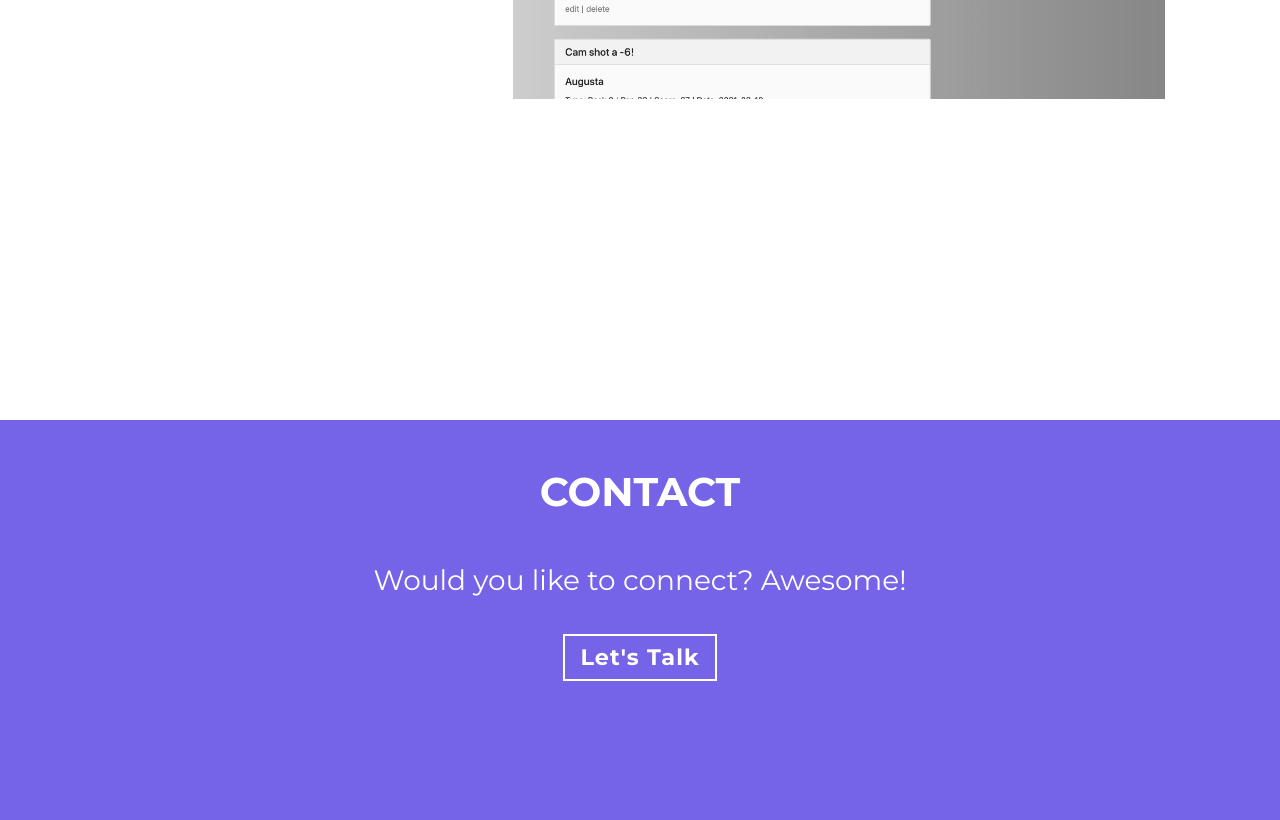
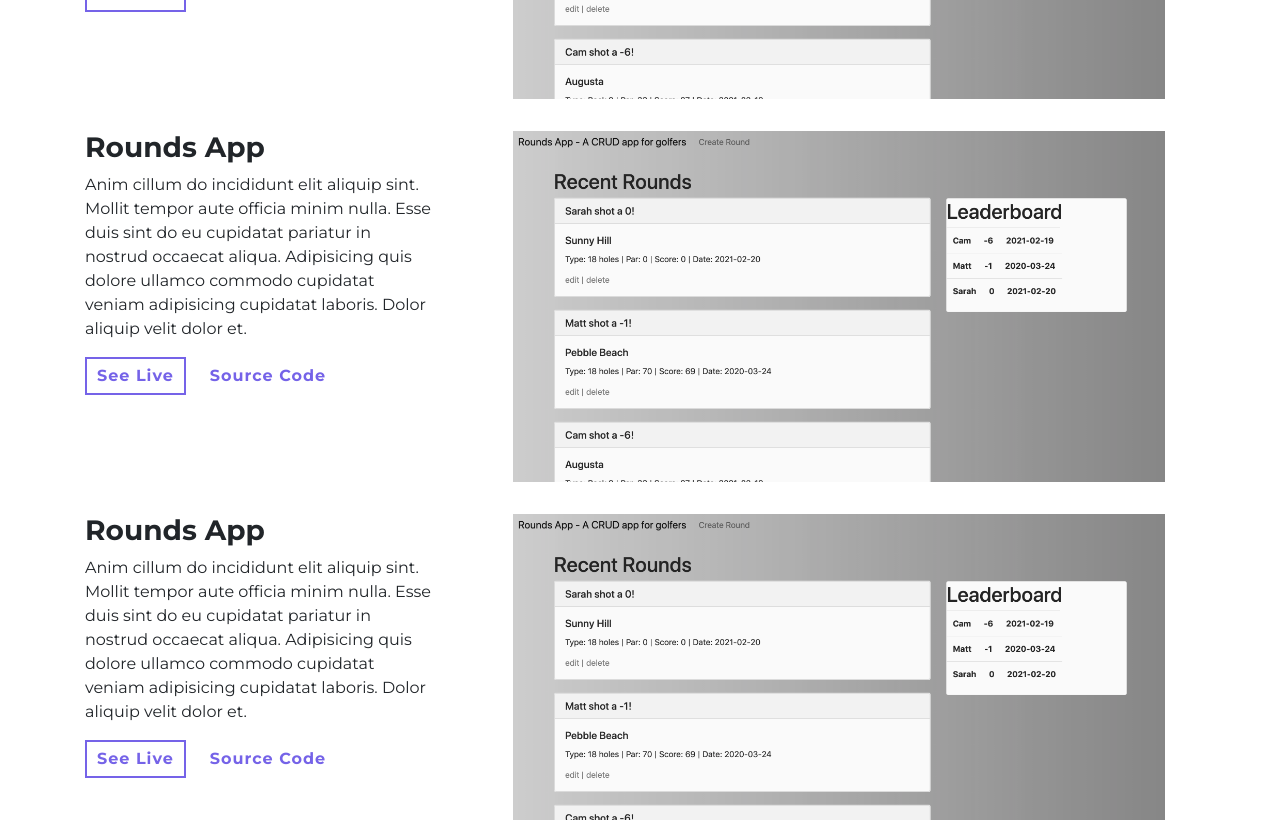
Before and after one commit to matthewmckeon/portfolio, a React (Create React App) app: page / in a window 1280 px wide. Shown: the part 1980-2800 px from the top of the page. Built offline with nearby package versions, Linux system fonts and the light colour scheme.

Commit message:
projects mapping

```diff
--- a/package.json
+++ b/package.json
@@ -3,6 +3,11 @@
   "version": "0.1.0",
   "private": true,
   "dependencies": {
+    "@fortawesome/fontawesome-free": "^5.15.2",
+    "@fortawesome/fontawesome-svg-core": "^1.2.34",
+    "@fortawesome/free-brands-svg-icons": "^5.15.2",
+    "@fortawesome/free-solid-svg-icons": "^5.15.2",
+    "@fortawesome/react-fontawesome": "^0.1.14",
     "@testing-library/jest-dom": "^5.11.4",
     "@testing-library/react": "^11.1.0",
     "@testing-library/user-event": "^12.1.10",
--- a/src/components/Contact.js
+++ b/src/components/Contact.js
@@ -1,7 +1,7 @@
 import React from 'react';
 import { Container } from 'react-bootstrap';
 
-import '../styles/Contact.css'
+import '../styles/Contact.css';
 
 const Contact = () => {
   return (
@@ -9,7 +9,13 @@ const Contact = () => {
       <Container>
         <h1 className='contact-title'>CONTACT</h1>
         <h3 className='cta'>Would you like to connect? Awesome!</h3>
-        <div className='contact-button'>Let's Talk</div>
+        <a
+          href='mailto: mattmckeon2@gmail.com'
+          target='blank'
+          className='contact-button'
+        >
+          Let's Talk
+        </a>
       </Container>
     </section>
   );
--- a/src/components/Footer.js
+++ b/src/components/Footer.js
@@ -1,6 +1,9 @@
 import React from 'react';
 import { Container } from 'react-bootstrap';
 import { Link } from 'react-scroll';
+import { FontAwesomeIcon } from '@fortawesome/react-fontawesome';
+import { faChevronUp } from '@fortawesome/free-solid-svg-icons';
+import { faLinkedin, faGithub } from '@fortawesome/free-brands-svg-icons';
 
 import '../styles/Footer.css';
 
@@ -10,9 +13,40 @@ const Footer = () => {
       <Container>
         <span className='back-to-top'>
           <Link to='hero' smooth duration={1000}>
-            <i className='fa fa-angle-up fa-2x' aria-hidden='true' />
+            <FontAwesomeIcon icon={faChevronUp} className='up' size='2x' />
           </Link>
         </span>
+        <div className='social-links'>
+          <a
+            href='https://www.linkedin.com/in/matt-mckeon/'
+            id='linked-in'
+            className='icon'
+            target='blank'
+          >
+            <FontAwesomeIcon
+              icon={faLinkedin}
+              className='up'
+              size='2x'
+              color='white'
+            />
+          </a>
+          <a
+            href='https://github.com/matthewmckeon'
+            id='github'
+            className='icon'
+            target='blank'
+          >
+            <FontAwesomeIcon
+              icon={faGithub}
+              className='up'
+              size='2x'
+              color='white'
+            />
+          </a>
+        </div>
+        <div className='author'>
+          <p>&copy; {new Date().getFullYear()} - Matt McKeon</p>
+        </div>
       </Container>
     </section>
   );
--- a/src/components/Projects.js
+++ b/src/components/Projects.js
@@ -1,30 +1,47 @@
 import React from 'react';
 import { Container, Row, Col } from 'react-bootstrap';
-
+import projectData from '../data';
 import '../styles/Projects.css';
-
-import RoundsAppLive from '../images/RoundsAppLive.png'
+import RoundsAppLive from '../images/RoundsAppLive.png';
 
 const Projects = () => {
   return (
     <section className='projects'>
       <Container>
         <h1 className='projects-title'>PROJECTS</h1>
+        {projectData.map((project) => {
+          return (
             <Row className='project-content'>
               <Col lg={4} sm={12}>
-            <h3 className='project-name'>Project Title</h3>
-            <p>Commodo quis sit esse laboris anim pariatur nisi ad ut. Cupidatat occaecat exercitation dolore elit Lorem culpa. Ex duis aute sit id. Cillum dolore sunt ipsum labore.</p>
-            <a href='http://rounds-golf.heroku.app' target='blank' className='project-button-live'>
+                <h3 className='project-name'>{project.title}</h3>
+                <p>{project.info}</p>
+                <a
+                  href={project.url}
+                  target='blank'
+                  className='project-button-live'
+                >
                   See Live
                 </a>
-            <a href='http://rounds-golf.heroku.app' target='blank' className='project-button-source'>
+                <a
+                  href={project.repo}
+                  target='blank'
+                  className='project-button-source'
+                >
                   Source Code
                 </a>
               </Col>
               <Col lg={8} sm={12}>
-            <img src={RoundsAppLive} alt='RoundsApp' width='700vw' height='auto' className='project-image'></img>
+                <img
+                  src={RoundsAppLive}
+                  alt='RoundsApp'
+                  width='700vw'
+                  height='auto'
+                  className='project-image'
+                ></img>
               </Col>
             </Row>
+          );
+        })}
       </Container>
     </section>
   );
--- /dev/null
+++ b/src/data.js
@@ -0,0 +1,22 @@
+const projectData = [
+  {
+    title: 'Rounds App',
+    info: 'Anim cillum do incididunt elit aliquip sint. Mollit tempor aute officia minim nulla. Esse duis sint do eu cupidatat pariatur in nostrud occaecat aliqua. Adipisicing quis dolore ullamco commodo cupidatat veniam adipisicing cupidatat laboris. Dolor aliquip velit dolor et.',
+    url: 'http://rounds-golf.heroku.app',
+    repo: 'https://github.com/matthewmckeon/rounds',
+  },
+  {
+    title: 'Rounds App',
+    info: 'Anim cillum do incididunt elit aliquip sint. Mollit tempor aute officia minim nulla. Esse duis sint do eu cupidatat pariatur in nostrud occaecat aliqua. Adipisicing quis dolore ullamco commodo cupidatat veniam adipisicing cupidatat laboris. Dolor aliquip velit dolor et.',
+    url: 'http://rounds-golf.heroku.app',
+    repo: 'https://github.com/matthewmckeon/rounds',
+  },
+  {
+    title: 'Rounds App',
+    info: 'Anim cillum do incididunt elit aliquip sint. Mollit tempor aute officia minim nulla. Esse duis sint do eu cupidatat pariatur in nostrud occaecat aliqua. Adipisicing quis dolore ullamco commodo cupidatat veniam adipisicing cupidatat laboris. Dolor aliquip velit dolor et.',
+    url: 'http://rounds-golf.heroku.app',
+    repo: 'https://github.com/matthewmckeon/rounds',
+  },
+];
+
+export default projectData;
--- a/src/main.css
+++ b/src/main.css
@@ -4,4 +4,5 @@
 
 section {
     height: 100vh;
+    padding-bottom: 3em;
 }
--- a/src/styles/Contact.css
+++ b/src/styles/Contact.css
@@ -25,6 +25,7 @@
     -moz-transition: ease-out 0.4s;
     transition: ease-out 0.4s;
     font-weight: bold;
+    text-decoration: none;
 }
 
 .contact-button:hover {
--- a/src/styles/Footer.css
+++ b/src/styles/Footer.css
@@ -4,3 +4,21 @@
     text-align: center;
     height: 30vh;
 }
+
+.up {
+    margin-top: 1em;
+    transition: 0.3s;
+}
+
+.up:hover {
+    cursor: pointer;
+    transform: translateY(-0.1em);
+}
+
+.icon {
+    padding: 0 1em;
+}
+
+.author {
+    padding-top: 1.5em;
+}
--- a/src/styles/Projects.css
+++ b/src/styles/Projects.css
@@ -1,5 +1,6 @@
 .projects {
     padding-top: 3em;
+    height: 100%;
 }
 
 .projects-title {
```
Also changed, not shown: 1 other file (tests, documents, lock files or other folders). Lines whose indentation alone changed are shown as unchanged.
